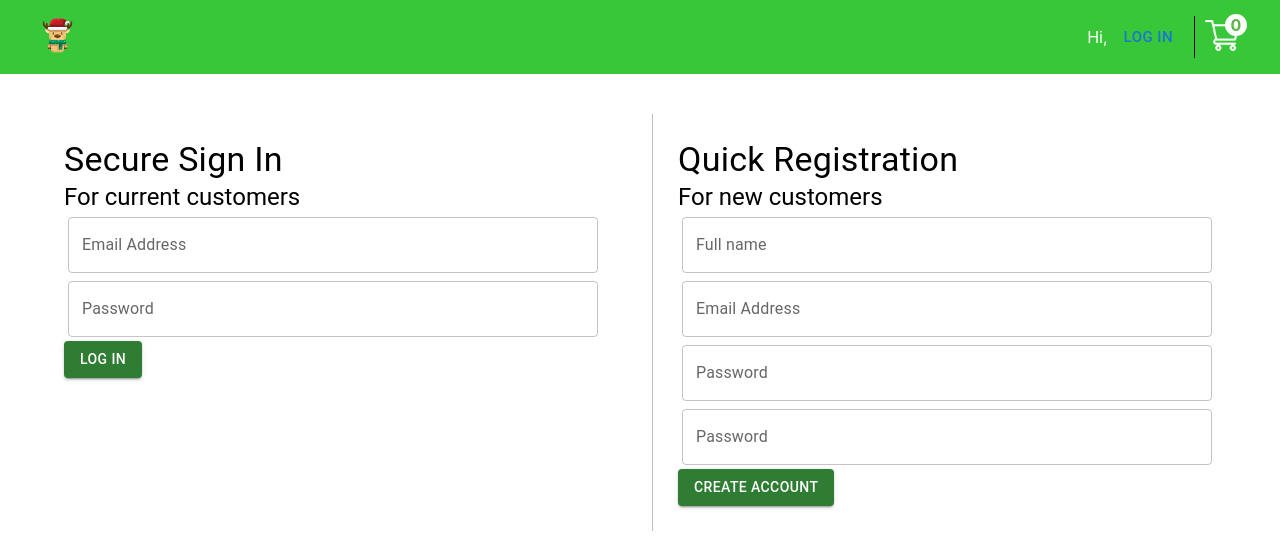
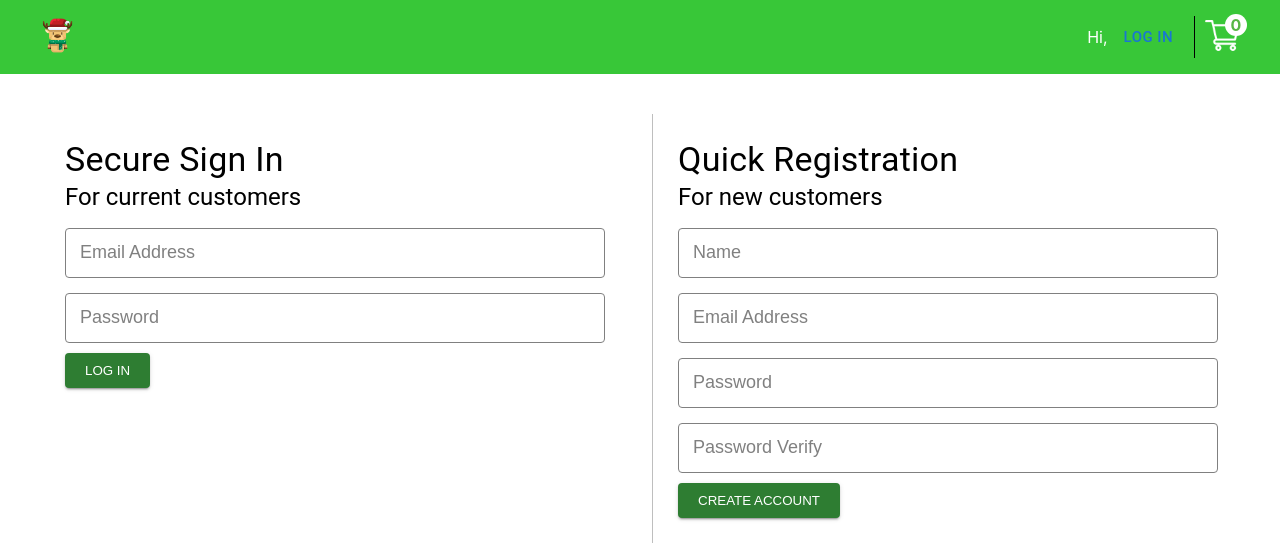
Before and after one commit to balloon383/Lesson_Front-End_Pro, a React (Create React App) app: page /login in a window 1280 px wide. Shown: the top 560 px of the page. Built offline with nearby package versions, Linux system fonts and the light colour scheme.

Commit message:
lesson-37 update

```diff
--- a/package.json
+++ b/package.json
@@ -12,6 +12,7 @@
     "@testing-library/react": "^13.4.0",
     "@testing-library/user-event": "^13.5.0",
     "create-react-app": "^5.0.1",
+    "formik": "^2.4.1",
     "react": "^18.2.0",
     "react-dom": "^18.2.0",
     "react-redux": "^8.0.7",
--- a/src/pages/login/loginInputs/LoginInputs.jsx
+++ b/src/pages/login/loginInputs/LoginInputs.jsx
@@ -9,9 +9,13 @@ import Typography from "@mui/material/Typography";
 import { useDispatch } from "react-redux";
 import { setUserAction } from "../../../redux/actions/userActions";
 
+ import { Formik } from "formik";
+
+
+
 export default function LoginInputs() {
-  const [login, setLogin] = useState("");
-  const [password, setPassword] = useState("");
+  /* const [login, setLogin] = useState("");
+  const [password, setPassword] = useState(""); */
   const [loginError, setLoginError] = useState({
     display: "none",
   });
@@ -21,7 +25,7 @@ export default function LoginInputs() {
   const [redirect, setRedirect] = useState('')
   const dispatch = useDispatch()
 
-  function setLoginInfo() {
+  function setLoginInfo(login, password) {
     const userLogin = login;
     const userPassword = password;
     checkUser(userLogin, userPassword);
@@ -33,6 +37,7 @@ export default function LoginInputs() {
     if (!userCheck) {
           setLoginError({
             display: 'block'
+
         })
           setPasswordError({
         display: 'none'
@@ -100,49 +105,70 @@ export default function LoginInputs() {
       >
         Invalid login.
       </Typography>
-      <Box action="GET" className="main__login--form">
-        <Box
-          component="form"
-          sx={{
-            "& > :not(style)": { m: 0.5, width: "530px" },
+      <Box>
+        <Formik
+          initialValues={{ email: "", password: "" }}
+          validate={(values) => {
+            const errors = {};
+            if (!values.email) {
+              errors.email = "Required";
+            } else if (
+              !/^[A-Z0-9._%+-]+@[A-Z0-9.-]+\.[A-Z]{2,}$/i.test(values.email)
+            ) {
+              errors.email = "Invalid email address";
+            }
+            return errors;
           }}
-          noValidate
-          autoComplete="off"
+          onSubmit={(values, { setSubmitting }) => {
+            setTimeout(() => {
+              setLoginInfo(values.email, values.password);
+              setSubmitting(false);
+            }, 400);
+          }}
         >
-          <TextField
-            id="outlined-basic"
-            label="Email Address"
-            variant="outlined"
+          {({
+            values,
+            errors,
+            touched,
+            handleChange,
+            handleBlur,
+            handleSubmit,
+            isSubmitting,
+            /* and other goodies */
+          }) => (
+            <form onSubmit={handleSubmit}>
+              <input
                 type="email"
                 name="email"
+                onChange={handleChange}
+                onBlur={handleBlur}
+                value={values.email}
+                className="login__input"
                 placeholder="Email Address"
-            value={login}
-            onChange={(e) => setLogin(e.target.value)}
               />
-          <TextField
-            id="outlined-basic"
-            label="Password"
-            variant="outlined"
+              {errors.email && touched.email && errors.email}
+              <input
                 type="password"
                 name="password"
+                onChange={handleChange}
+                onBlur={handleBlur}
+                value={values.password}
+                className="login__input"
                 placeholder="Password"
-            value={password}
-            onChange={(e) => setPassword(e.target.value)}
               />
-        </Box>
+              {errors.password && touched.password && errors.password}
+              <button
+                type="submit"
+                disabled={isSubmitting}
+                className="login_button"
+              >
+                Log In
+              </button>
+            </form>
+          )}
+        </Formik>
       </Box>
 
-      <Stack direction="row" spacing={2}>
-        <Button
-          variant="contained"
-          color="success"
-          onClick={() => {
-            setLoginInfo();
-          }}
-        >
-          Log In
-        </Button>
-      </Stack>
     </Box>
   );
 }
--- a/src/pages/login/register/Register.jsx
+++ b/src/pages/login/register/Register.jsx
@@ -1,19 +1,18 @@
 import React, { useState } from "react";
 import { getUsers, registration } from '../../../api'
 import { Navigate } from "react-router-dom";
-import Stack from '@mui/material/Stack';
-import Button from '@mui/material/Button';
+
 import Box from "@mui/material/Box";
-import TextField from "@mui/material/TextField";
 import Typography from "@mui/material/Typography";
 import { useDispatch } from "react-redux";
 import { setUserAction } from "../../../redux/actions/userActions";
 
+ import { Formik } from 'formik';
+
+
+
 export default function Register() {
-  const [name, setName] = useState("");
-  const [login, setLogin] = useState("");
-  const [password, setPassword] = useState("");
-  const [passwordVerify, setPasswordVerify] = useState("");
+
   const [redirect, setRedirect] = useState('')
   const dipatcher = useDispatch()
 
@@ -29,13 +28,7 @@ export default function Register() {
 
   const emailRegex = /^[^\s@]+@[^\s@]+\.[^\s@]+$/;
 
-  function setRegisterInfo() {
-    const userName = name;
-    const userLogin = login;
-    const userPassword = password;
-    const userPasswordVerify = passwordVerify;
-    validateRegistration(userName, userLogin, userPassword, userPasswordVerify);
-  }
+
 
   function validateRegistration(name, email, password, passwordVerify) {
     if (emailRegex.test(email)) {
@@ -126,7 +119,12 @@ export default function Register() {
       >
         Passwords not matches, or shorter than 5 symbols
       </Typography>
-      <Typography variant="inherit" className="main__error" style={loginError} margin='5px'>
+      <Typography
+        variant="inherit"
+        className="main__error"
+        style={loginError}
+        margin="5px"
+      >
         Invalid login, example: login@email.com
       </Typography>
       <Typography
@@ -137,71 +135,102 @@ export default function Register() {
       >
         User already exsist
       </Typography>
-      <Box className="main__register--form">
-        <Box
-          component="form"
-          sx={{
-            "& > :not(style)": { m: 0.5, width: "530px" },
+      <Box>
+        <Formik
+          initialValues={{ name: "", email: "", password: "", passwordVerify: "" }}
+          validate={(values) => {
+            const errors = {};
+            if (!values.email) {
+              errors.email = "Required";
+            } else if (
+              !/^[A-Z0-9._%+-]+@[A-Z0-9.-]+\.[A-Z]{2,}$/i.test(values.email)
+            ) {
+              errors.email = "Invalid email address";
+            }
+            if (values.password !== values.passwordVerify) {
+              errors.password = "Password not matches";
+            } else if (values.password.length < 3) {
+              errors.password = "Password too short";
+            }
+            return errors;
           }}
-          noValidate
-          autoComplete="off"
+          onSubmit={(values, { setSubmitting }) => {
+            setTimeout(() => {
+              validateRegistration(
+                values.name,
+                values.email,
+                values.password,
+                values.passwordVerify
+              );
+              setSubmitting(false);
+            }, 400);
+          }}
         >
-          <TextField
-            fullWidth
-            id="outlined-basic"
-            label="Full name"
-            variant="outlined"
+          {({
+            values,
+            errors,
+            touched,
+            handleChange,
+            handleBlur,
+            handleSubmit,
+            isSubmitting,
+            /* and other goodies */
+          }) => (
+            <form onSubmit={handleSubmit}>
+              <input
                 type="text"
-            name="Full name"
-            value={name}
-            onChange={(e) => setName(e.target.value)}
+                name="name"
+                onChange={handleChange}
+                onBlur={handleBlur}
+                value={values.name}
+                className="login__input"
+                placeholder="Name"
               />
-          <TextField
-            fullWidth
-            id="outlined-basic"
-            label="Email Address"
-            variant="outlined"
+              {errors.name && touched.name && errors.name}
+              <input
                 type="email"
-            name="email register"
-            value={login}
-            onChange={(e) => setLogin(e.target.value)}
+                name="email"
+                onChange={handleChange}
+                onBlur={handleBlur}
+                value={values.email}
+                className="login__input"
+                placeholder="Email Address"
               />
-          <TextField
-            fullWidth
-            id="outlined-basic"
-            label="Password"
-            variant="outlined"
+              {errors.email && touched.email && errors.email}
+              <input
                 type="password"
                 name="password"
+                onChange={handleChange}
+                onBlur={handleBlur}
+                value={values.password}
+                className="login__input"
                 placeholder="Password"
-            value={password}
-            onChange={(e) => setPassword(e.target.value)}
               />
-          <TextField
-            fullWidth
-            id="outlined-basic"
-            label="Password"
-            variant="outlined"
+              {errors.password && touched.password && errors.password}
+              <input
                 type="password"
-            name="password"
-            placeholder="Verify Password"
-            value={passwordVerify}
-            onChange={(e) => setPasswordVerify(e.target.value)}
+                name="passwordVerify"
+                onChange={handleChange}
+                onBlur={handleBlur}
+                value={values.passwordVerify}
+                className="login__input"
+                placeholder="Password Verify"
               />
-        </Box>
-      </Box>
-
-      <Stack direction="row" spacing={2}>
-        <Button
-          variant="contained"
-          color="success"
-          onClick={() => {
-            setRegisterInfo();
-          }}
+              {errors.passwordVerify &&
+                touched.passwordVerify &&
+                errors.passwordVerify}
+              <button
+                type="submit"
+                disabled={isSubmitting}
+                className="login_button"
               >
                 Create Account
-        </Button>
-      </Stack>
+              </button>
+            </form>
+          )}
+        </Formik>
+      </Box>
     </Box>
   );
 }
+/* Дороби ерорс */
--- a/src/pages/login/style.css
+++ b/src/pages/login/style.css
@@ -71,3 +71,24 @@
 .main__error{
     display: none;
 }
+.login__input {
+    width: 95%;
+    border-radius: 4px;
+    padding: 16.5px 14px;
+    border: 1px solid gray;
+    margin-top: 15px;
+}
+.login__input::placeholder {
+    color: gray;
+    font-size: 18px;
+}
+.login_button{
+    background-color: #2e7d32;
+    border: none;
+    border-radius: 4px;
+    padding: 10px 20px;
+    color: white;
+    text-transform: uppercase;
+    margin-top: 10px;
+    box-shadow: 0px 3px 1px -2px rgba(0, 0, 0, 0.2), 0px 2px 2px 0px rgba(0, 0, 0, 0.14), 0px 1px 5px 0px rgba(0, 0, 0, 0.12);
+}
```
Also changed, not shown: 1 other file (tests, documents, lock files or other folders). Lines whose indentation alone changed are shown as unchanged.
